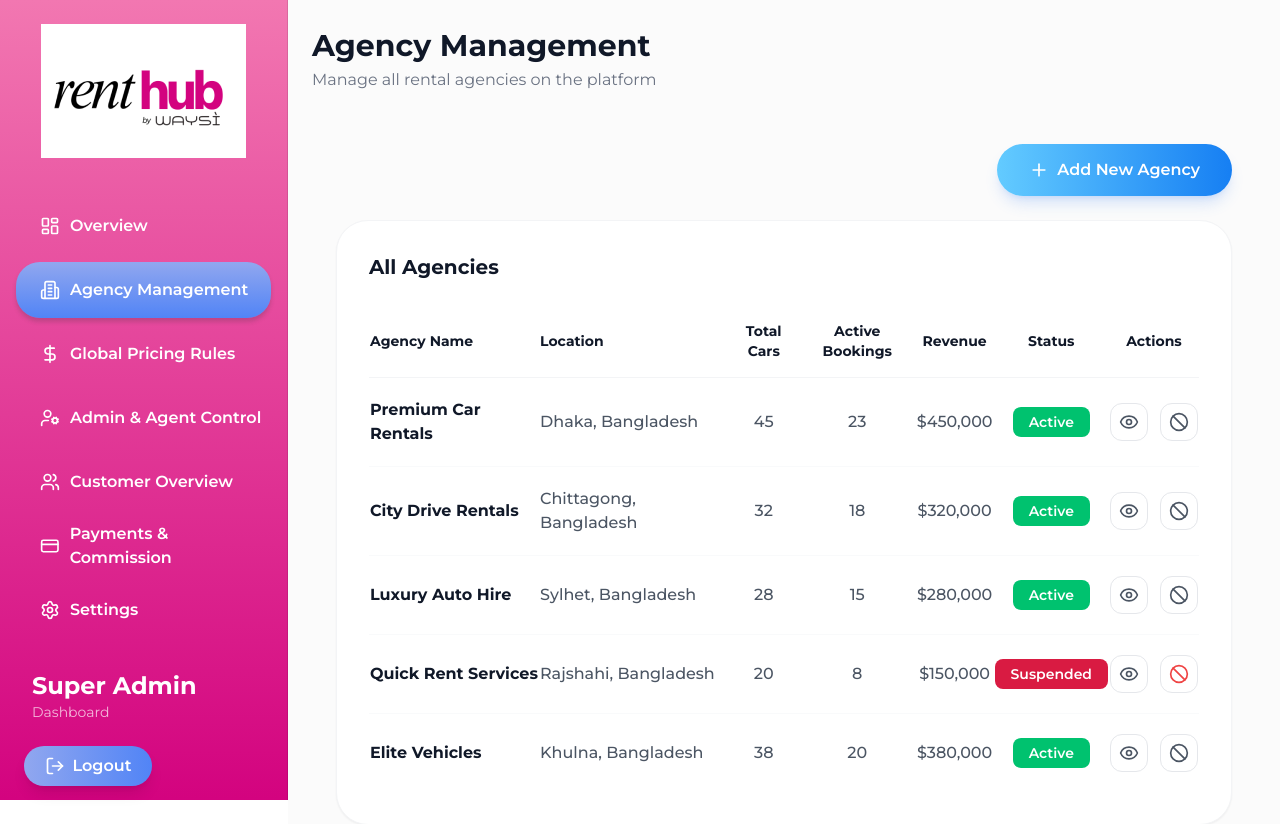
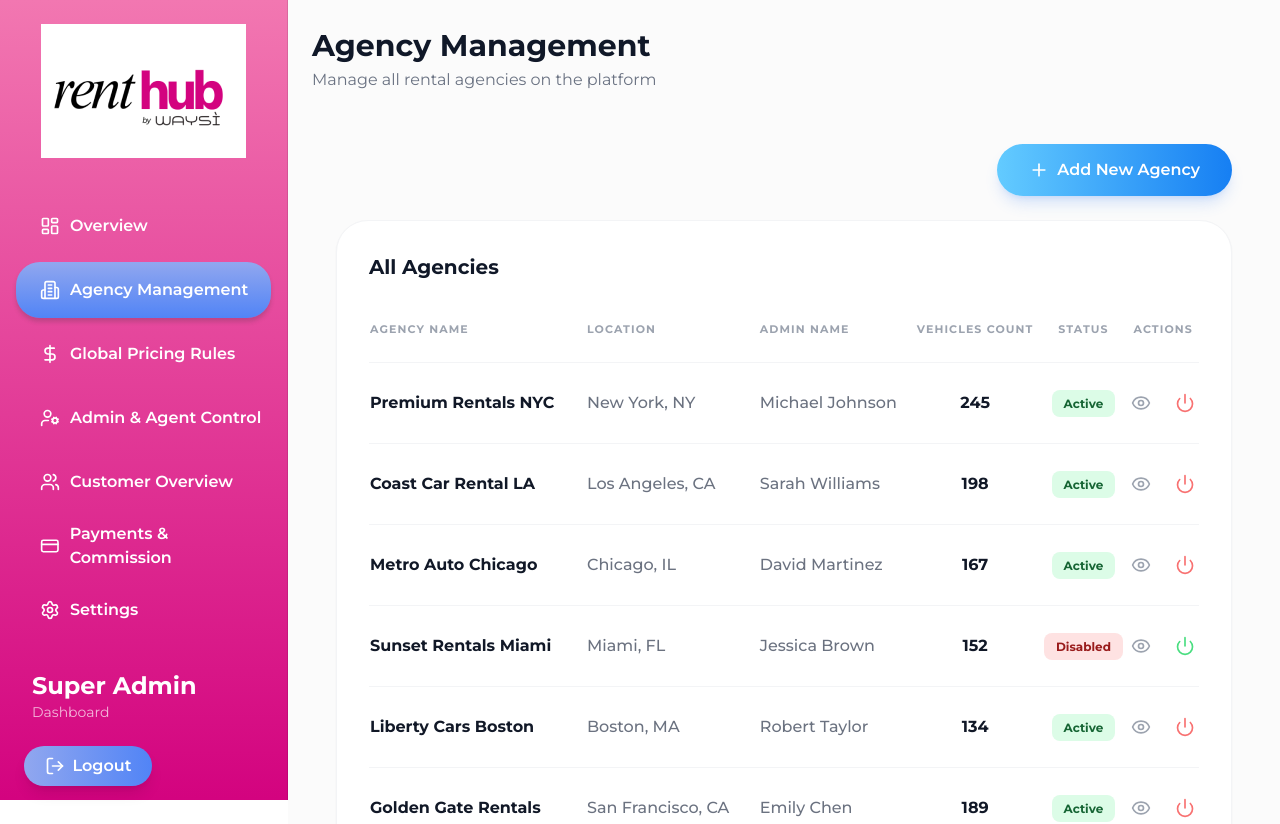
Before and after one commit to Arafat-Bhuiyan/francesco-admin, a React (Vite) app: page /admin/agency-management in a window 1280 px wide. Shown: the top 824 px of the page. Built offline with nearby package versions, Linux system fonts and the light colour scheme.

Commit message:
Agency management changes done

```diff
--- a/src/Admin/Agency/Agency.jsx
+++ b/src/Admin/Agency/Agency.jsx
@@ -1,5 +1,5 @@
 import React, { useState } from "react";
-import { Eye, Ban, Plus } from "lucide-react";
+import { Eye, Plus, Power } from "lucide-react";
 import AgencyDetailsModal from "./AgencyDetailsModal";
 import AddAgencyModal from "./AddAgencyModal";
 
@@ -11,48 +11,67 @@ const Agency = () => {
   const [agencies, setAgencies] = useState([
     {
       id: 1,
-      name: "Premium Car Rentals",
-      location: "Dhaka, Bangladesh",
-      totalCars: 45,
-      activeBookings: 23,
-      revenue: "$450,000",
+      name: "Premium Rentals NYC",
+      location: "New York, NY",
+      adminName: "Michael Johnson",
+      vehiclesCount: 245,
       status: "Active",
     },
     {
       id: 2,
-      name: "City Drive Rentals",
-      location: "Chittagong, Bangladesh",
-      totalCars: 32,
-      activeBookings: 18,
-      revenue: "$320,000",
+      name: "Coast Car Rental LA",
+      location: "Los Angeles, CA",
+      adminName: "Sarah Williams",
+      vehiclesCount: 198,
       status: "Active",
     },
     {
       id: 3,
-      name: "Luxury Auto Hire",
-      location: "Sylhet, Bangladesh",
-      totalCars: 28,
-      activeBookings: 15,
-      revenue: "$280,000",
+      name: "Metro Auto Chicago",
+      location: "Chicago, IL",
+      adminName: "David Martinez",
+      vehiclesCount: 167,
       status: "Active",
     },
     {
       id: 4,
-      name: "Quick Rent Services",
-      location: "Rajshahi, Bangladesh",
-      totalCars: 20,
-      activeBookings: 8,
-      revenue: "$150,000",
-      status: "Suspended",
+      name: "Sunset Rentals Miami",
+      location: "Miami, FL",
+      adminName: "Jessica Brown",
+      vehiclesCount: 152,
+      status: "Disabled",
     },
     {
       id: 5,
-      name: "Elite Vehicles",
-      location: "Khulna, Bangladesh",
-      totalCars: 38,
-      activeBookings: 20,
-      revenue: "$380,000",
+      name: "Liberty Cars Boston",
+      location: "Boston, MA",
+      adminName: "Robert Taylor",
+      vehiclesCount: 134,
       status: "Active",
+    },
+    {
+      id: 6,
+      name: "Golden Gate Rentals",
+      location: "San Francisco, CA",
+      adminName: "Emily Chen",
+      vehiclesCount: 189,
+      status: "Active",
+    },
+    {
+      id: 7,
+      name: "Desert Drive Phoenix",
+      location: "Phoenix, AZ",
+      adminName: "James Wilson",
+      vehiclesCount: 98,
+      status: "Active",
+    },
+    {
+      id: 8,
+      name: "Emerald City Auto",
+      location: "Seattle, WA",
+      adminName: "Amanda Lee",
+      vehiclesCount: 156,
+      status: "Disabled",
     },
   ]);
 
@@ -67,7 +86,7 @@ const Agency = () => {
         agency.id === id
           ? {
               ...agency,
-              status: agency.status === "Active" ? "Suspended" : "Active",
+              status: agency.status === "Active" ? "Disabled" : "Active",
             }
           : agency,
       ),
@@ -76,7 +95,7 @@ const Agency = () => {
     if (selectedAgency && selectedAgency.id === id) {
       setSelectedAgency((prev) => ({
         ...prev,
-        status: prev.status === "Active" ? "Suspended" : "Active",
+        status: prev.status === "Active" ? "Disabled" : "Active",
       }));
     }
   };
@@ -103,78 +122,72 @@ const Agency = () => {
           <table className="w-full text-left border-collapse">
             <thead>
               <tr className="border-b border-gray-100">
-                <th className="pb-4 pt-2 text-[#101828] font-bold text-sm">
+                <th className="pb-6 pt-2 text-[#9CA3AF] font-bold text-[11px] uppercase tracking-widest">
                   Agency Name
                 </th>
-                <th className="pb-4 pt-2 text-[#101828] font-bold text-sm">
+                <th className="pb-6 pt-2 text-[#9CA3AF] font-bold text-[11px] uppercase tracking-widest pl-4">
                   Location
                 </th>
-                <th className="pb-4 pt-2 text-[#101828] font-bold text-sm text-center">
-                  Total Cars
+                <th className="pb-6 pt-2 text-[#9CA3AF] font-bold text-[11px] uppercase tracking-widest pl-4">
+                  Admin Name
                 </th>
-                <th className="pb-4 pt-2 text-[#101828] font-bold text-sm text-center">
-                  Active Bookings
+                <th className="pb-6 pt-2 text-[#9CA3AF] font-bold text-[11px] uppercase tracking-widest text-center">
+                  Vehicles Count
                 </th>
-                <th className="pb-4 pt-2 text-[#101828] font-bold text-sm text-center">
-                  Revenue
-                </th>
-                <th className="pb-4 pt-2 text-[#101828] font-bold text-sm text-center">
+                <th className="pb-6 pt-2 text-[#9CA3AF] font-bold text-[11px] uppercase tracking-widest text-center">
                   Status
                 </th>
-                <th className="pb-4 pt-2 text-[#101828] font-bold text-sm text-center">
+                <th className="pb-6 pt-2 text-[#9CA3AF] font-bold text-[11px] uppercase tracking-widest text-center">
                   Actions
                 </th>
               </tr>
             </thead>
-            <tbody className="divide-y divide-gray-50">
+            <tbody className="divide-y divide-gray-100">
               {agencies.map((agency) => (
                 <tr
                   key={agency.id}
-                  className="hover:bg-gray-50/50 transition-colors"
+                  className="hover:bg-gray-50/50 transition-colors group"
                 >
-                  <td className="py-5 text-[#101828] font-bold text-base">
+                  <td className="py-7 text-[#111827] font-bold text-base leading-none">
                     {agency.name}
                   </td>
-                  <td className="py-5 text-[#4B5563] font-medium text-base">
+                  <td className="py-7 text-[#6B7280] font-medium text-base leading-none pl-4">
                     {agency.location}
                   </td>
-                  <td className="py-5 text-[#4B5563] font-medium text-base text-center">
-                    {agency.totalCars}
+                  <td className="py-7 text-[#6B7280] font-medium text-base leading-none pl-4">
+                    {agency.adminName}
                   </td>
-                  <td className="py-5 text-[#4B5563] font-medium text-base text-center">
-                    {agency.activeBookings}
+                  <td className="py-7 text-[#111827] font-bold text-base leading-none text-center">
+                    {agency.vehiclesCount}
                   </td>
-                  <td className="py-5 text-[#4B5563] font-medium text-base text-center">
-                    {agency.revenue}
-                  </td>
-                  <td className="py-5 text-center">
+                  <td className="py-7 text-center">
                     <span
-                      className={`px-4 py-1.5 rounded-lg text-sm font-semibold text-white ${
+                      className={`px-3 py-1.5 rounded-lg text-xs font-bold leading-none ${
                         agency.status === "Active"
-                          ? "bg-[#00C26F]"
-                          : "bg-[#D91B42]"
+                          ? "bg-[#DCFCE7] text-[#166534]"
+                          : "bg-[#FEE2E2] text-[#991B1B]"
                       }`}
                     >
                       {agency.status}
                     </span>
                   </td>
-                  <td className="py-5">
-                    <div className="flex items-center justify-center gap-3">
+                  <td className="py-7">
+                    <div className="flex items-center justify-center gap-6">
                       <button
                         onClick={() => handleViewDetails(agency)}
-                        className="p-2 border border-gray-200 rounded-xl hover:bg-gray-100 transition-colors text-gray-600"
+                        className="text-[#9CA3AF] hover:text-[#111827] transition-colors"
                       >
                         <Eye className="w-5 h-5" />
                       </button>
                       <button
                         onClick={() => handleToggleStatus(agency.id)}
-                        className={`p-2 border border-gray-200 rounded-xl transition-colors ${
+                        className={`transition-colors ${
                           agency.status === "Active"
-                            ? "hover:bg-red-50 hover:text-red-500 text-gray-600"
-                            : "hover:bg-green-50 hover:text-green-500 text-red-500"
+                            ? "text-[#F87171] hover:text-[#DC2626]"
+                            : "text-[#4ADE80] hover:text-[#16A34A]"
                         }`}
                       >
-                        <Ban className="w-5 h-5" />
+                        <Power className="w-5 h-5" />
                       </button>
                     </div>
                   </td>
--- a/src/Admin/Agency/AgencyDetailsModal.jsx
+++ b/src/Admin/Agency/AgencyDetailsModal.jsx
@@ -1,5 +1,5 @@
 import React, { useState } from "react";
-import { X, Ban, Key } from "lucide-react";
+import { X, Power, Key } from "lucide-react";
 
 const AgencyDetailsModal = ({ isOpen, onClose, agency, onToggleStatus }) => {
   const [commission, setCommission] = useState("15");
@@ -8,8 +8,7 @@ const AgencyDetailsModal = ({ isOpen, onClose, agency, onToggleStatus }) => {
 
   // Mock admin data (since it's not in the main list)
   const adminInfo = {
-    adminName: "Karim Ahmed",
-    adminEmail: "karim@premiumcars.com",
+    adminEmail: "admin@agency.com",
     totalAgents: 8,
   };
 
@@ -51,26 +50,10 @@ const AgencyDetailsModal = ({ isOpen, onClose, agency, onToggleStatus }) => {
             </div>
             <div>
               <p className="text-[#667085] text-sm font-medium mb-1">
-                Total Cars
+                Vehicles Count
               </p>
               <p className="text-[#101828] text-base font-semibold">
-                {agency.totalCars}
-              </p>
-            </div>
-            <div>
-              <p className="text-[#667085] text-sm font-medium mb-1">
-                Active Bookings
-              </p>
-              <p className="text-[#101828] text-base font-semibold">
-                {agency.activeBookings}
-              </p>
-            </div>
-            <div>
-              <p className="text-[#667085] text-sm font-medium mb-1">
-                Total Revenue
-              </p>
-              <p className="text-[#101828] text-base font-semibold">
-                {agency.revenue}
+                {agency.vehiclesCount}
               </p>
             </div>
             <div>
@@ -97,7 +80,7 @@ const AgencyDetailsModal = ({ isOpen, onClose, agency, onToggleStatus }) => {
                 Admin Name
               </p>
               <p className="text-[#101828] text-base font-semibold">
-                {adminInfo.adminName}
+                {agency.adminName || "N/A"}
               </p>
             </div>
             <div>
@@ -143,8 +126,8 @@ const AgencyDetailsModal = ({ isOpen, onClose, agency, onToggleStatus }) => {
                 : "bg-[#00C26F] text-white hover:bg-[#00A860]"
             }`}
           >
-            <Ban className="w-5 h-5" />
-            {agency.status === "Active" ? "Suspend Agency" : "Activate Agency"}
+            <Power className="w-5 h-5" />
+            {agency.status === "Active" ? "Disable Agency" : "Activate Agency"}
           </button>
           <button className="flex-1 border border-gray-200 text-[#101828] flex items-center justify-center gap-2 py-4 rounded-xl font-bold hover:bg-gray-50 transition-all">
             <Key className="w-5 h-5" />
```
Also changed, not shown: src/Admin/Agency/AddAgencyModal.jsx (+125 -21 lines).
